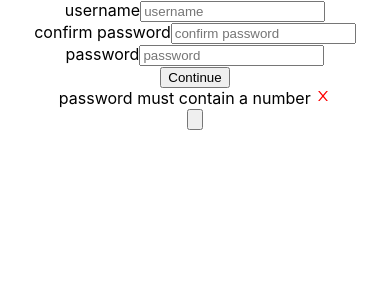
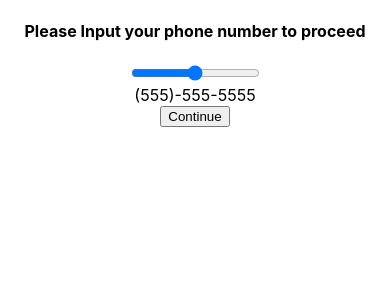
Before and after one commit to CD-Mackay/bad_ui_battles, a React (Create React App) app in the folder frankenvalidator/: page / in a window 390 px wide. Shown: the top 300 px of the page. Built offline with nearby package versions, Linux system fonts and the light colour scheme.

Commit message:
add phone input slider

```diff
--- a/frankenvalidator/src/App.js
+++ b/frankenvalidator/src/App.js
@@ -31,7 +31,8 @@ function App() {
     password: "",
     passConfirm: "",
   });
-  const [view, setView] = useState("username");
+  const [phone, setPhone] = useState("5555555555")
+  const [view, setView] = useState("phone-number");
   const [error, setError] = useState({
     "password must contain a number": false,
   });
@@ -130,6 +131,10 @@ function App() {
     }));
   };
 
+  const handlePhoneChange = (e) => {
+    setPhone(e.target.value);
+  };
+
   const handleRegisterUsername = () => {
     if (
       inputValue.password === inputValue.passConfirm &&
@@ -176,6 +181,20 @@ function App() {
       )}
       {view === "phone-number" && <div>
         {/* Add color based phone picker */}
+        <h4>Please Input your phone number to proceed</h4>
+      <input
+        id="slider"
+        type="range"
+        min="1111111111"
+        value={phone}
+        onChange={(e) => handlePhoneChange(e)}
+        max="9999999999"
+      />
+      <div className="span-wrapper">
+        <span>({phone.toString().slice(0, 3)})</span>
+        <span>-{phone.toString().slice(3, 6)}</span>
+        <span>-{phone.toString().slice(6)}</span>
+      </div>
         <button onClick={handleRegisterPhone}>Continue</button>
         </div>}
         {view === "address" && <div>
```
